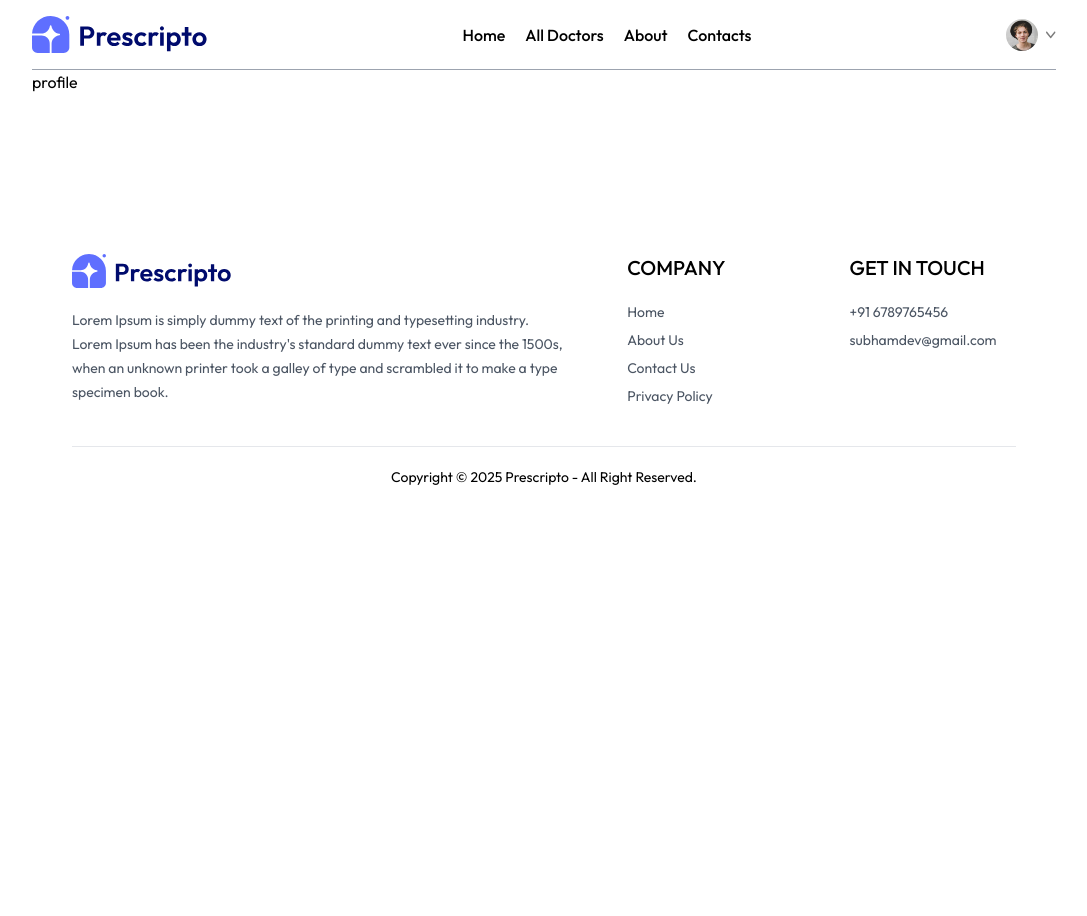
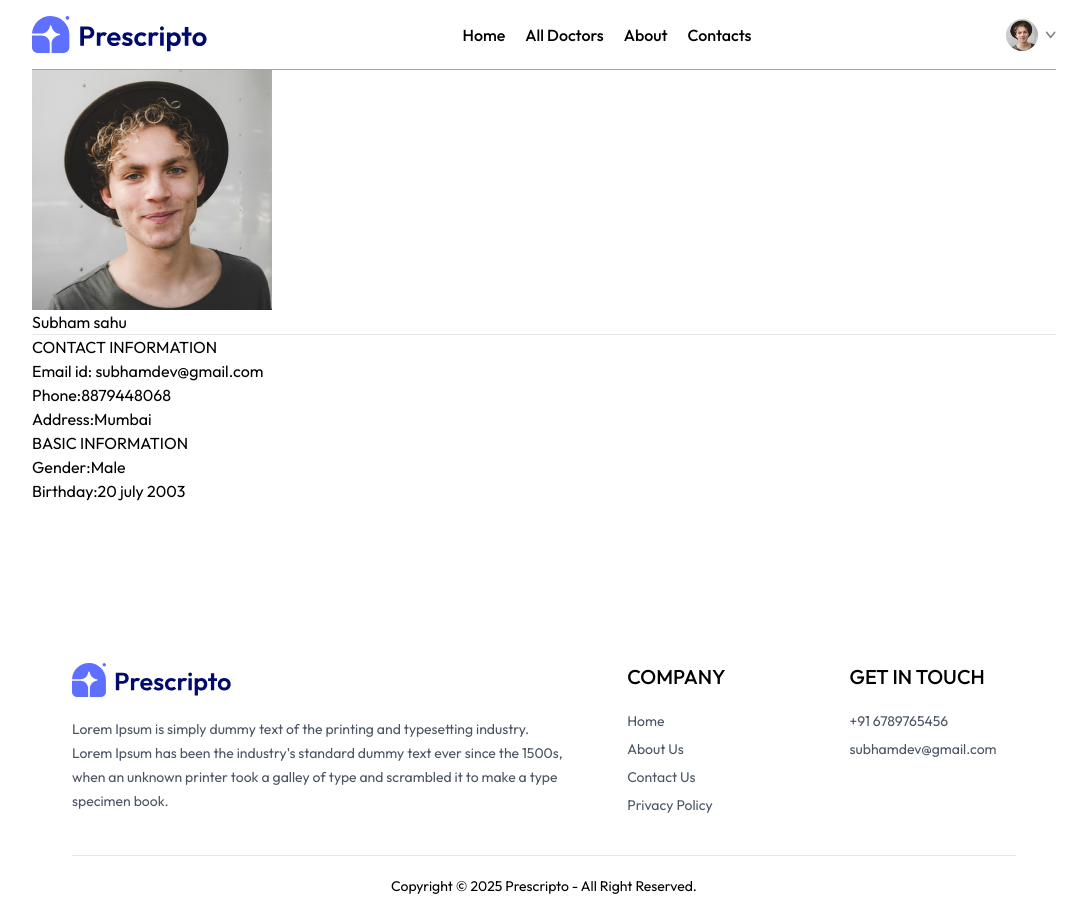
Before and after one commit to Subh0048/prescripto, a React (Vite) app in the folder Frontend/: page /My-profile in a window 1280 px wide. Shown: the whole page, without its empty margins (96-1183 px from the left). Before the commit the page ends 800 px from the top, so only its background shows below. Built offline with nearby package versions, Linux system fonts and the light colour scheme.

Commit message:
profile page created

```diff
--- a/Frontend/src/pages/MyProfile.jsx
+++ b/Frontend/src/pages/MyProfile.jsx
@@ -1,11 +1,70 @@
-import React from 'react'
+import React, { useState } from 'react'
+import { assets } from '../assets/assets'
 
 const MyProfile = () => {
+  const[userData,setuserData]=useState({
+    name:"Subham sahu",
+    image:assets.profile_pic,
+    email:"subhamdev@gmail.com",
+    phone:"8879448068",
+    address:{
+      line1:"mulund ,mumbai",
+      line2:"india"
+    },
+    gender:"male",
+    dob:"27-12-2003"
+  })
+
+  const[isEdit,setIsEdit]=useState(false);
+
   return (
-    <div >
-      profile
+    <div>
+      <img src={userData.image} alt="" />
+      {
+        isEdit ? <input type="text" value={userData.name}  onChange={e=>setuserData(prev=>({...prev,name:e.target.value}))} /> : <p>{userData.name}</p>
+      }
+      <hr />
+      <div>
+        <p>CONTACT INFORMATION</p>
+        <div>
+        <p>Email id: subhamdev@gmail.com</p>
+        <p>Phone:8879448068</p>
+        <p>Address:Mumbai</p>
+        <p>BASIC INFORMATION</p>
+        <p>Gender:Male</p>
+       <p>Birthday:20 july 2003</p>
 
+        </div>
+      </div>
     </div>
+
+
+
+
+
+
+
+    // <div className='flex flex-col gap-4' >
+    //   <div className="py-4 ">
+    //     <img className='max-w-[100px]' src={assets.profile_pic} alt="" loading='lazy' />
+    //   </div>
+    //   <div>
+    //     <p className='border-b border-b-gray-300 text-gray-900 text-2xl py-2'>Edward Vincent</p>
+    //     <p>CONTACT INFORMATION</p>
+    //     <p>Email id: subhamdev@gmail.com</p>
+    //     <p>Phone:8879448068</p>
+    //     <p>Address:Mumbai</p>
+    //     <p>BASIC INFORMATION</p>
+    //     <p>Gender:Male</p>
+    //     <p>Birthday:20 july 2003</p>
+    //   </div>
+    //   <div>
+    //     <button>Edit</button>
+    //     <button>save information</button>
+    //   </div>
+
+
+    // </div>
   )
 }
 
--- a/Frontend/tailwind.config.js
+++ b/Frontend/tailwind.config.js
@@ -11,7 +11,10 @@
       },
       gridTemplateColumns:{
         'auto':'repeat(auto-fill, minmax(180px,1fr))'
-      }
+      },
+      borderRadius: {
+        '4xl': '2.5rem', // or whatever size you prefer
+      },
     },
   },
   plugins: [],
```
